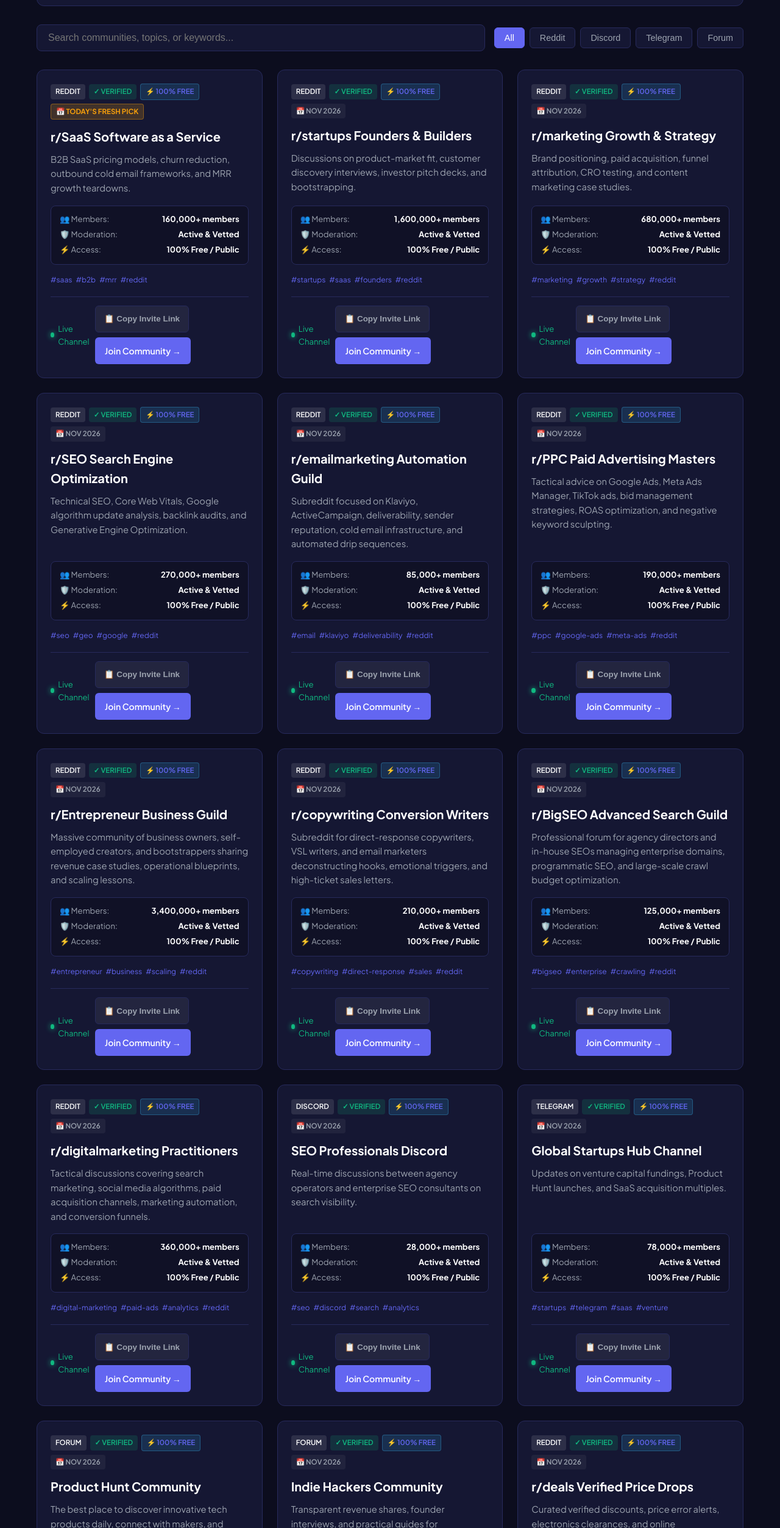
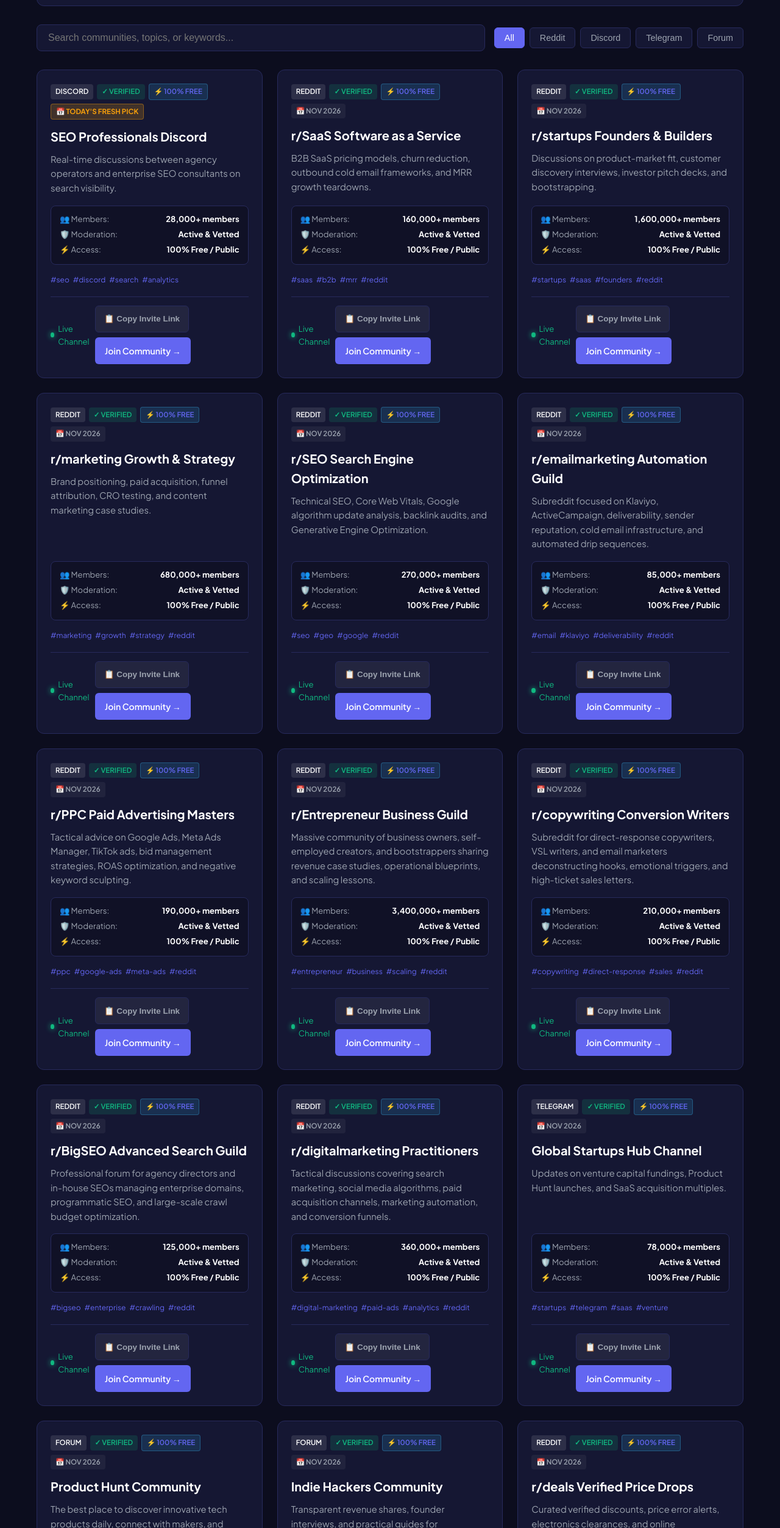
Before and after one commit to jibranpcccc/local-lead-gen-pay-per-call-hub, a plain HTML site: page index.html in a window 1280 px wide. Shown: the part 1121-3626 px from the top of the page at 61% size. Drawn offline with Linux system fonts and the light colour scheme.

Commit message:
feat(replenishment): fresh community links added - 2026-11-22 [skip ci]

```diff
--- a/index.html
+++ b/index.html
@@ -148,79 +148,79 @@
           {
             "@type": "ListItem",
             "position": 1,
+            "name": "SEO Professionals Discord",
+            "description": "Real-time discussions between agency operators and enterprise SEO consultants on search visibility.",
+            "url": "https://discord.gg/seo"
+          },
+          {
+            "@type": "ListItem",
+            "position": 2,
             "name": "r/SaaS Software as a Service",
             "description": "B2B SaaS pricing models, churn reduction, outbound cold email frameworks, and MRR growth teardowns.",
             "url": "https://www.reddit.com/r/SaaS/"
           },
           {
             "@type": "ListItem",
-            "position": 2,
+            "position": 3,
             "name": "r/startups Founders & Builders",
             "description": "Discussions on product-market fit, customer discovery interviews, investor pitch decks, and bootstrapping.",
             "url": "https://www.reddit.com/r/startups/"
           },
           {
             "@type": "ListItem",
-            "position": 3,
+            "position": 4,
             "name": "r/marketing Growth & Strategy",
             "description": "Brand positioning, paid acquisition, funnel attribution, CRO testing, and content marketing case studies.",
             "url": "https://www.reddit.com/r/marketing/"
           },
           {
             "@type": "ListItem",
-            "position": 4,
+            "position": 5,
             "name": "r/SEO Search Engine Optimization",
             "description": "Technical SEO, Core Web Vitals, Google algorithm update analysis, backlink audits, and Generative Engine Optimization.",
             "url": "https://www.reddit.com/r/SEO/"
           },
           {
             "@type": "ListItem",
-            "position": 5,
+            "position": 6,
             "name": "r/emailmarketing Automation Guild",
             "description": "Subreddit focused on Klaviyo, ActiveCampaign, deliverability, sender reputation, cold email infrastructure, and automated drip sequences.",
             "url": "https://www.reddit.com/r/emailmarketing/"
           },
           {
             "@type": "ListItem",
-            "position": 6,
+            "position": 7,
             "name": "r/PPC Paid Advertising Masters",
             "description": "Tactical advice on Google Ads, Meta Ads Manager, TikTok ads, bid management strategies, ROAS optimization, and negative keyword sculpting.",
             "url": "https://www.reddit.com/r/PPC/"
           },
           {
             "@type": "ListItem",
-            "position": 7,
+            "position": 8,
             "name": "r/Entrepreneur Business Guild",
             "description": "Massive community of business owners, self-employed creators, and bootstrappers sharing revenue case studies, operational blueprints, and scaling lessons.",
             "url": "https://www.reddit.com/r/Entrepreneur/"
           },
           {
             "@type": "ListItem",
-            "position": 8,
+            "position": 9,
             "name": "r/copywriting Conversion Writers",
             "description": "Subreddit for direct-response copywriters, VSL writers, and email marketers deconstructing hooks, emotional triggers, and high-ticket sales letters.",
             "url": "https://www.reddit.com/r/copywriting/"
           },
           {
             "@type": "ListItem",
-            "position": 9,
+            "position": 10,
             "name": "r/BigSEO Advanced Search Guild",
             "description": "Professional forum for agency directors and in-house SEOs managing enterprise domains, programmatic SEO, and large-scale crawl budget optimization.",
             "url": "https://www.reddit.com/r/BigSEO/"
           },
           {
             "@type": "ListItem",
-            "position": 10,
+            "position": 11,
             "name": "r/digitalmarketing Practitioners",
             "description": "Tactical discussions covering search marketing, social media algorithms, paid acquisition channels, marketing automation, and conversion funnels.",
             "url": "https://www.reddit.com/r/digitalmarketing/"
-          },
-          {
-            "@type": "ListItem",
-            "position": 11,
-            "name": "SEO Professionals Discord",
-            "description": "Real-time discussions between agency operators and enterprise SEO consultants on search visibility.",
-            "url": "https://discord.gg/seo"
           },
           {
             "@type": "ListItem",
@@ -615,12 +615,36 @@
         </div>
         <div id="vetted-communities" class="grid">
 
-        <div id="community-card-1" class="card" data-platform="reddit" data-category="saas growth">
-            <div class="card-header">
-                <span class="badge badge-platform">Reddit</span>
+        <div id="community-card-1" class="card" data-platform="discord" data-category="seo & search">
+            <div class="card-header">
+                <span class="badge badge-platform">Discord</span>
                 <span class="badge badge-verified">✓ Verified</span>
                 <span class="badge badge-free">⚡ 100% Free</span>
                 <span class="badge badge-date" style="background: rgba(245, 158, 11, 0.2); color: #f59e0b; border: 1px solid rgba(245, 158, 11, 0.4); font-weight: 700;">📅 Today's Fresh Pick</span>
+            </div>
+            <h3 class="card-title">SEO Professionals Discord</h3>
+            <p class="card-desc">Real-time discussions between agency operators and enterprise SEO consultants on search visibility.</p>
+            <div class="spec-matrix">
+                <div class="spec-row"><span>👥 Members:</span> <strong>28,000+ members</strong></div>
+                <div class="spec-row"><span>🛡️ Moderation:</span> <strong>Active & Vetted</strong></div>
+                <div class="spec-row"><span>⚡ Access:</span> <strong>100% Free / Public</strong></div>
+            </div>
+            <div class="tags-row"><span class="tag">#seo</span><span class="tag">#discord</span><span class="tag">#search</span><span class="tag">#analytics</span></div>
+            <div class="card-footer">
+                <span class="activity-pulse"><span class="pulse-dot"></span> Live Channel</span>
+                <div class="card-actions">
+                    <button class="btn-copy-invite" onclick="copyInviteLink(event, 'https://discord.gg/seo')">📋 Copy Invite Link</button>
+                    <a href="https://discord.gg/seo" target="_blank" rel="noopener noreferrer" class="btn-join">Join Community →</a>
+                </div>
+            </div>
+        </div>
+
+        <div id="community-card-2" class="card" data-platform="reddit" data-category="saas growth">
+            <div class="card-header">
+                <span class="badge badge-platform">Reddit</span>
+                <span class="badge badge-verified">✓ Verified</span>
+                <span class="badge badge-free">⚡ 100% Free</span>
+                <span class="badge badge-date">📅 Nov 2026</span>
             </div>
             <h3 class="card-title">r/SaaS Software as a Service</h3>
             <p class="card-desc">B2B SaaS pricing models, churn reduction, outbound cold email frameworks, and MRR growth teardowns.</p>
@@ -639,7 +663,7 @@
             </div>
         </div>
 
-        <div id="community-card-2" class="card" data-platform="reddit" data-category="startups & saas">
+        <div id="community-card-3" class="card" data-platform="reddit" data-category="startups & saas">
             <div class="card-header">
                 <span class="badge badge-platform">Reddit</span>
                 <span class="badge badge-verified">✓ Verified</span>
@@ -663,7 +687,7 @@
             </div>
         </div>
 
-        <div id="community-card-3" class="card" data-platform="reddit" data-category="digital marketing">
+        <div id="community-card-4" class="card" data-platform="reddit" data-category="digital marketing">
             <div class="card-header">
                 <span class="badge badge-platform">Reddit</span>
                 <span class="badge badge-verified">✓ Verified</span>
@@ -687,7 +711,7 @@
             </div>
         </div>
 
-        <div id="community-card-4" class="card" data-platform="reddit" data-category="seo & geo">
+        <div id="community-card-5" class="card" data-platform="reddit" data-category="seo & geo">
             <div class="card-header">
                 <span class="badge badge-platform">Reddit</span>
                 <span class="badge badge-verified">✓ Verified</span>
@@ -711,7 +735,7 @@
             </div>
         </div>
 
-        <div id="community-card-5" class="card" data-platform="reddit" data-category="lifecycle marketing">
+        <div id="community-card-6" class="card" data-platform="reddit" data-category="lifecycle marketing">
             <div class="card-header">
                 <span class="badge badge-platform">Reddit</span>
                 <span class="badge badge-verified">✓ Verified</span>
@@ -735,7 +759,7 @@
             </div>
         </div>
 
-        <div id="community-card-6" class="card" data-platform="reddit" data-category="paid search & ads">
+        <div id="community-card-7" class="card" data-platform="reddit" data-category="paid search & ads">
             <div class="card-header">
                 <span class="badge badge-platform">Reddit</span>
                 <span class="badge badge-verified">✓ Verified</span>
@@ -759,7 +783,7 @@
             </div>
         </div>
 
-        <div id="community-card-7" class="card" data-platform="reddit" data-category="entrepreneurship">
+        <div id="community-card-8" class="card" data-platform="reddit" data-category="entrepreneurship">
             <div class="card-header">
                 <span class="badge badge-platform">Reddit</span>
                 <span class="badge badge-verified">✓ Verified</span>
@@ -783,7 +807,7 @@
             </div>
         </div>
 
-        <div id="community-card-8" class="card" data-platform="reddit" data-category="direct response copy">
+        <div id="community-card-9" class="card" data-platform="reddit" data-category="direct response copy">
             <div class="card-header">
                 <span class="badge badge-platform">Reddit</span>
                 <span class="badge badge-verified">✓ Verified</span>
@@ -807,7 +831,7 @@
             </div>
         </div>
 
-        <div id="community-card-9" class="card" data-platform="reddit" data-category="enterprise seo">
+        <div id="community-card-10" class="card" data-platform="reddit" data-category="enterprise seo">
             <div class="card-header">
                 <span class="badge badge-platform">Reddit</span>
                 <span class="badge badge-verified">✓ Verified</span>
@@ -831,7 +855,7 @@
             </div>
         </div>
 
-        <div id="community-card-10" class="card" data-platform="reddit" data-category="digital marketing">
+        <div id="community-card-11" class="card" data-platform="reddit" data-category="digital marketing">
             <div class="card-header">
                 <span class="badge badge-platform">Reddit</span>
                 <span class="badge badge-verified">✓ Verified</span>
@@ -851,30 +875,6 @@
                 <div class="card-actions">
                     <button class="btn-copy-invite" onclick="copyInviteLink(event, 'https://www.reddit.com/r/digitalmarketing/')">📋 Copy Invite Link</button>
                     <a href="https://www.reddit.com/r/digitalmarketing/" target="_blank" rel="noopener noreferrer" class="btn-join">Join Community →</a>
-                </div>
-            </div>
-        </div>
-
-        <div id="community-card-11" class="card" data-platform="discord" data-category="seo & search">
-            <div class="card-header">
-                <span class="badge badge-platform">Discord</span>
-                <span class="badge badge-verified">✓ Verified</span>
-                <span class="badge badge-free">⚡ 100% Free</span>
-                <span class="badge badge-date">📅 Nov 2026</span>
-            </div>
-            <h3 class="card-title">SEO Professionals Discord</h3>
-            <p class="card-desc">Real-time discussions between agency operators and enterprise SEO consultants on search visibility.</p>
-            <div class="spec-matrix">
-                <div class="spec-row"><span>👥 Members:</span> <strong>28,000+ members</strong></div>
-                <div class="spec-row"><span>🛡️ Moderation:</span> <strong>Active & Vetted</strong></div>
-                <div class="spec-row"><span>⚡ Access:</span> <strong>100% Free / Public</strong></div>
-            </div>
-            <div class="tags-row"><span class="tag">#seo</span><span class="tag">#discord</span><span class="tag">#search</span><span class="tag">#analytics</span></div>
-            <div class="card-footer">
-                <span class="activity-pulse"><span class="pulse-dot"></span> Live Channel</span>
-                <div class="card-actions">
-                    <button class="btn-copy-invite" onclick="copyInviteLink(event, 'https://discord.gg/seo')">📋 Copy Invite Link</button>
-                    <a href="https://discord.gg/seo" target="_blank" rel="noopener noreferrer" class="btn-join">Join Community →</a>
                 </div>
             </div>
         </div>
```
Also changed, not shown: data/groups.json (+20 -19 lines), feed.xml (+9 -9 lines).
